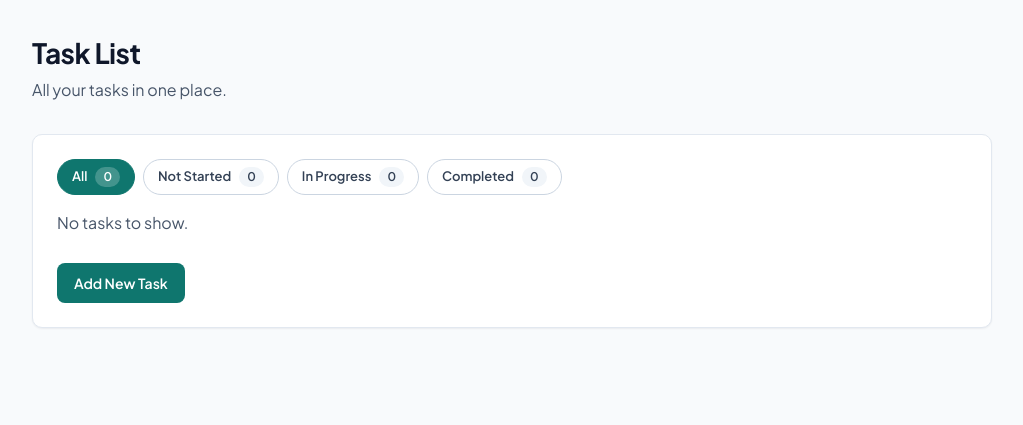
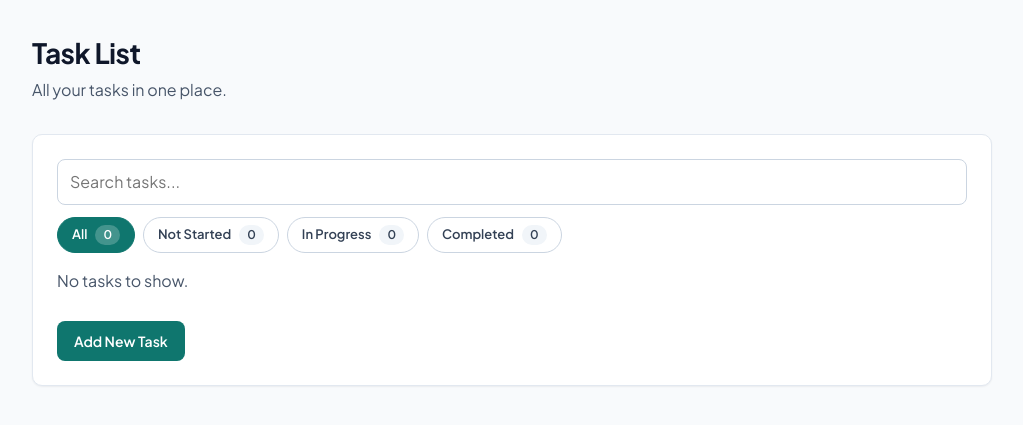
Before and after one commit to sciliastc1/To-do-list, a PHP site: page /tasks.php in a window 1280 px wide. Shown: the part 66-491 px from the top of the page, without its empty margins (128-1151 px from the left). Run offline with PHP 8.4, Linux system fonts and the light colour scheme; the visitor is signed in with stand-in values (Sample User, id 1); data that the repository does not hold is empty.

Commit message:
Add AJAX task search

```diff
--- a/style.css
+++ b/style.css
@@ -437,6 +437,25 @@ textarea:focus-visible {
 
 /* ── Filter tabs ────────────────────────────────────────── */
 
+.task-search {
+    width: 100%;
+    box-sizing: border-box;
+    margin-bottom: 12px;
+    padding: 10px 12px;
+    border: 1px solid var(--border-strong);
+    border-radius: var(--radius-sm);
+    background-color: var(--surface);
+    color: var(--text);
+    font: inherit;
+    transition: border-color var(--ease), box-shadow var(--ease);
+}
+
+.task-search:focus {
+    outline: none;
+    border-color: var(--primary);
+    box-shadow: var(--ring);
+}
+
 .task-filters {
     display: flex;
     flex-wrap: wrap;
--- a/tasks.js
+++ b/tasks.js
@@ -95,13 +95,54 @@ document.addEventListener('click', function (event) {
 // Filter tabs (Tasks page only)
 var currentFilter = 'all';
 
-// Shows only the tasks with the chosen status and marks the active tab
+// Ids of the tasks that match the search, or null when not searching
+var searchIds = null;
+
+// Search box (Tasks page only)
+var searchBox = document.getElementById('task-search');
+var searchTimer;
+
+if (searchBox) {
+    searchBox.addEventListener('input', function () {
+        // Wait until the user stops typing so not every letter sends a request
+        clearTimeout(searchTimer);
+        searchTimer = setTimeout(searchTasks, 300);
+    });
+}
+
+// Asks the server which tasks match the text in the search box
+function searchTasks() {
+    var text = searchBox.value.trim();
+
+    // Empty search: show every task again
+    if (text === '') {
+        searchIds = null;
+        applyFilter();
+        return;
+    }
+
+    fetch('search_tasks.php?q=' + encodeURIComponent(text))
+        .then(function (response) { return response.json(); })
+        .then(function (ids) {
+            // Ignore old answers if the text changed while waiting
+            if (searchBox.value.trim() !== text) {
+                return;
+            }
+            // data-id is text, so turn the numbers into text too
+            searchIds = ids.map(String);
+            applyFilter();
+        });
+}
+
+// Shows only the tasks with the chosen status (and search) and marks the active tab
 function applyFilter() {
     var items = document.querySelectorAll('.todo-item');
     var shown = 0;
 
     items.forEach(function (item) {
-        var visible = currentFilter === 'all' || item.dataset.status === currentFilter;
+        var matchesTab = currentFilter === 'all' || item.dataset.status === currentFilter;
+        var matchesSearch = searchIds === null || searchIds.indexOf(item.dataset.id) !== -1;
+        var visible = matchesTab && matchesSearch;
         item.style.display = visible ? '' : 'none';
         if (visible) {
             shown++;
--- a/templates/tasks.html.twig
+++ b/templates/tasks.html.twig
@@ -10,6 +10,9 @@
 </div>
 
 <div class="todo-section">
+    {# Search box. tasks.js asks search_tasks.php which tasks match #}
+    <input type="search" id="task-search" class="task-search" placeholder="Search tasks..." aria-label="Search tasks">
+
     {# Filter tabs. The numbers in the spans are filled in by tasks.js #}
     <div class="task-filters">
         <a href="#" class="task-filter task-filter--active" data-filter="all">
```
Also changed, not shown: search_tasks.php (added, +38 -0 lines).
